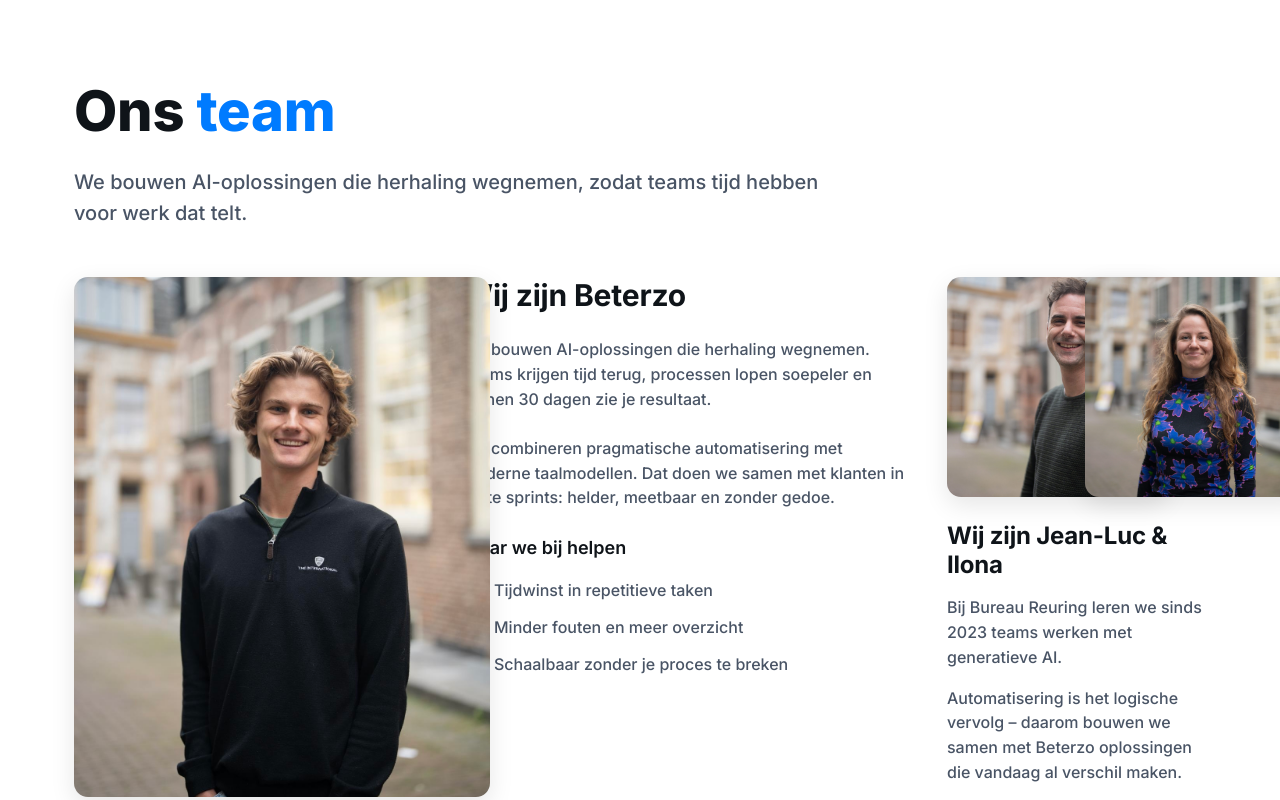
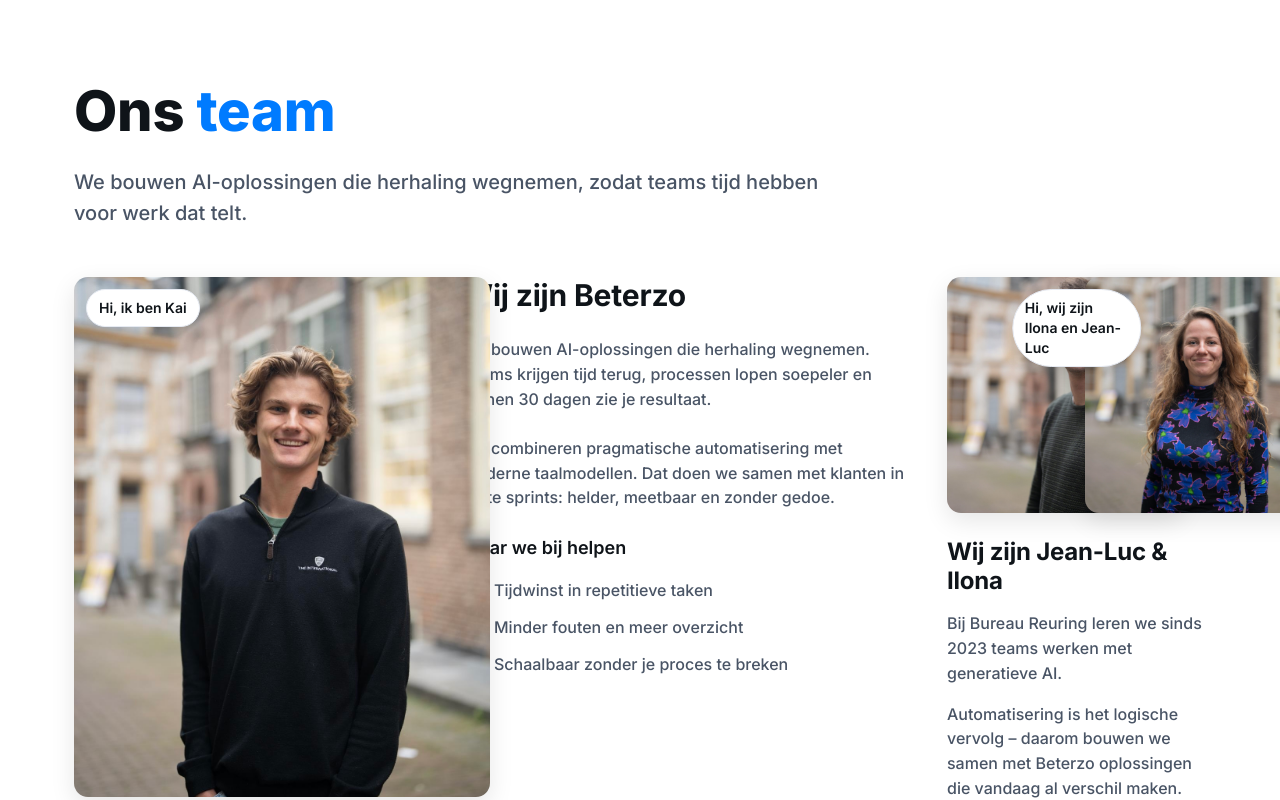
Before and after one commit to beterzo/beterzonieuwesite, a React (Vite) app: page /about in a window 1280 px wide. Shown: the top 800 px of the page. Built offline with nearby package versions, Linux system fonts and the light colour scheme; the HTML template or start-up script is replaced by a standard one.

Commit message:
Add name chips to team section

```diff
--- a/src/pages/About.tsx
+++ b/src/pages/About.tsx
@@ -49,8 +49,15 @@ export default function About() {
                 <img
                   src={kaiPortrait}
                   alt="Portret Kai"
-                  className="w-full h-full object-cover"
+                  className="w-full h-full object-cover object-center"
                 />
+                {/* Name chip overlay */}
+                <div
+                  className="absolute top-3 left-3 z-10 bg-white text-foreground border border-[#E6EAF2] px-3 py-2 rounded-full text-sm font-semibold shadow-[0_6px_16px_rgba(0,0,0,0.1)]"
+                  aria-label="Portretlabel: Hi, ik ben Kai"
+                >
+                  Hi, ik ben Kai
+                </div>
               </div>
             </div>
 
@@ -88,20 +95,36 @@ export default function About() {
 
             {/* Column 3: Duo Portraits + Text (3 cols) */}
             <div className="lg:col-span-3">
+              {/* Name chip for duo portraits - above photos on mobile, overlay on desktop */}
+              <div
+                className="mb-3 lg:hidden bg-white text-foreground border border-[#E6EAF2] px-3 py-2 rounded-full text-sm font-semibold shadow-[0_6px_16px_rgba(0,0,0,0.1)] inline-block"
+                aria-label="Portretlabel: Hi, wij zijn Ilona en Jean-Luc"
+              >
+                Hi, wij zijn Ilona en Jean-Luc
+              </div>
+
               {/* Mini-grid for portraits */}
-              <div className="grid grid-cols-2 gap-4 mb-6">
-                <div className="aspect-square h-[220px] relative overflow-hidden rounded-[14px] shadow-[0_8px_24px_rgba(0,0,0,0.1)]">
+              <div className="grid grid-cols-2 gap-4 mb-6 relative">
+                {/* Desktop overlay chip */}
+                <div
+                  className="hidden lg:block absolute top-3 left-1/2 transform -translate-x-1/2 z-10 bg-white text-foreground border border-[#E6EAF2] px-3 py-2 rounded-full text-sm font-semibold shadow-[0_6px_16px_rgba(0,0,0,0.1)]"
+                  aria-label="Portretlabel: Hi, wij zijn Ilona en Jean-Luc"
+                >
+                  Hi, wij zijn Ilona en Jean-Luc
+                </div>
+
+                <div className="aspect-square h-[236px] relative overflow-hidden rounded-[14px] shadow-[0_8px_24px_rgba(0,0,0,0.1)]">
                   <img
                     src={jeanlucPortrait}
                     alt="Portret Jean-Luc"
-                    className="w-full h-full object-cover"
+                    className="w-full h-full object-cover object-center"
                   />
                 </div>
-                <div className="aspect-square h-[220px] relative overflow-hidden rounded-[14px] shadow-[0_8px_24px_rgba(0,0,0,0.1)]">
+                <div className="aspect-square h-[236px] relative overflow-hidden rounded-[14px] shadow-[0_8px_24px_rgba(0,0,0,0.1)]">
                   <img
                     src={ilonaPortrait}
                     alt="Portret Ilona"
-                    className="w-full h-full object-cover"
+                    className="w-full h-full object-cover object-center"
                   />
                 </div>
               </div>
```
